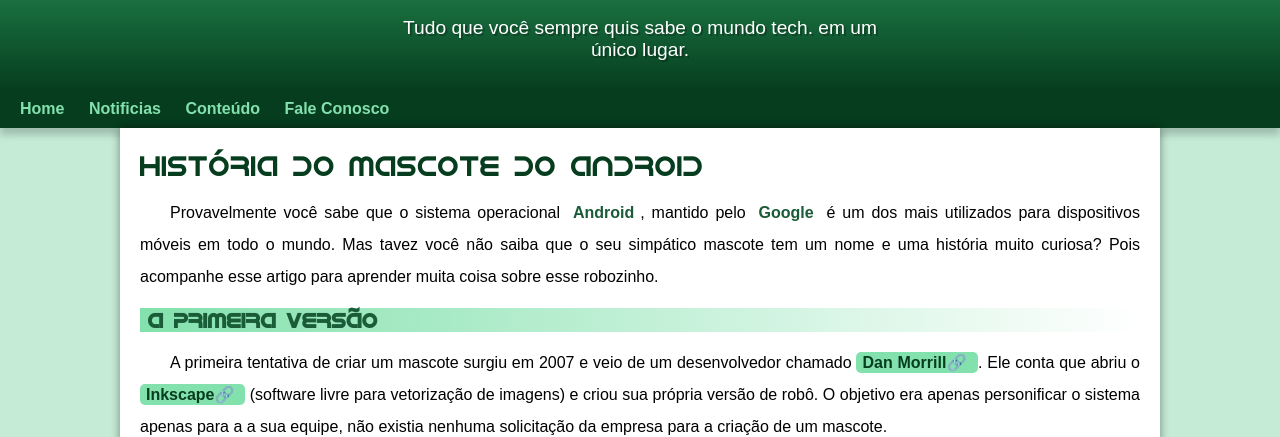
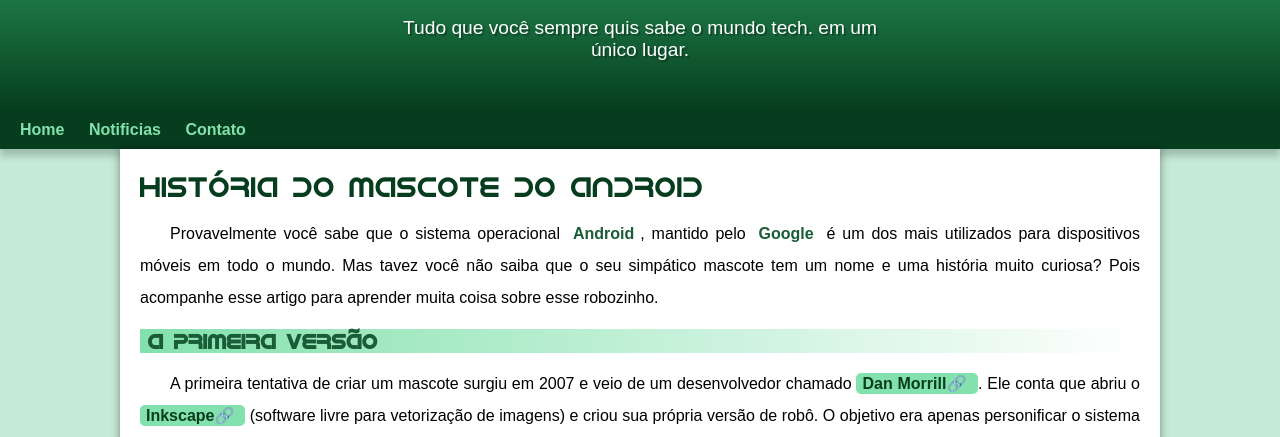
Before and after one commit to MatheusRocha-Dev/projeto-android, a plain HTML site: page index.html in a window 1280 px wide. Shown: the part 100-537 px from the top of the page. Drawn offline with Linux system fonts and the light colour scheme.

Commit message:
problema de padding corrigido

```diff
--- a/estilo/style.css
+++ b/estilo/style.css
@@ -62,7 +62,7 @@ header > p{
     padding-right: 10px;
     padding-left: 10px;
     margin: auto;
-    margin-bottom: 20px;
+    padding-bottom: 50px;
     text-shadow: 2px 2px 0px rgba(0,0,0,0.267);
 }
 
--- a/index.html
+++ b/index.html
@@ -19,8 +19,7 @@
     <nav>
         <a href="#">Home</a>
         <a href="#">Notificias</a>
-        <a href="#">Conteúdo</a>
-        <a href="#">Fale Conosco</a>
+        <a href="#">Contato</a>
     </nav>
 
     <main>
```
